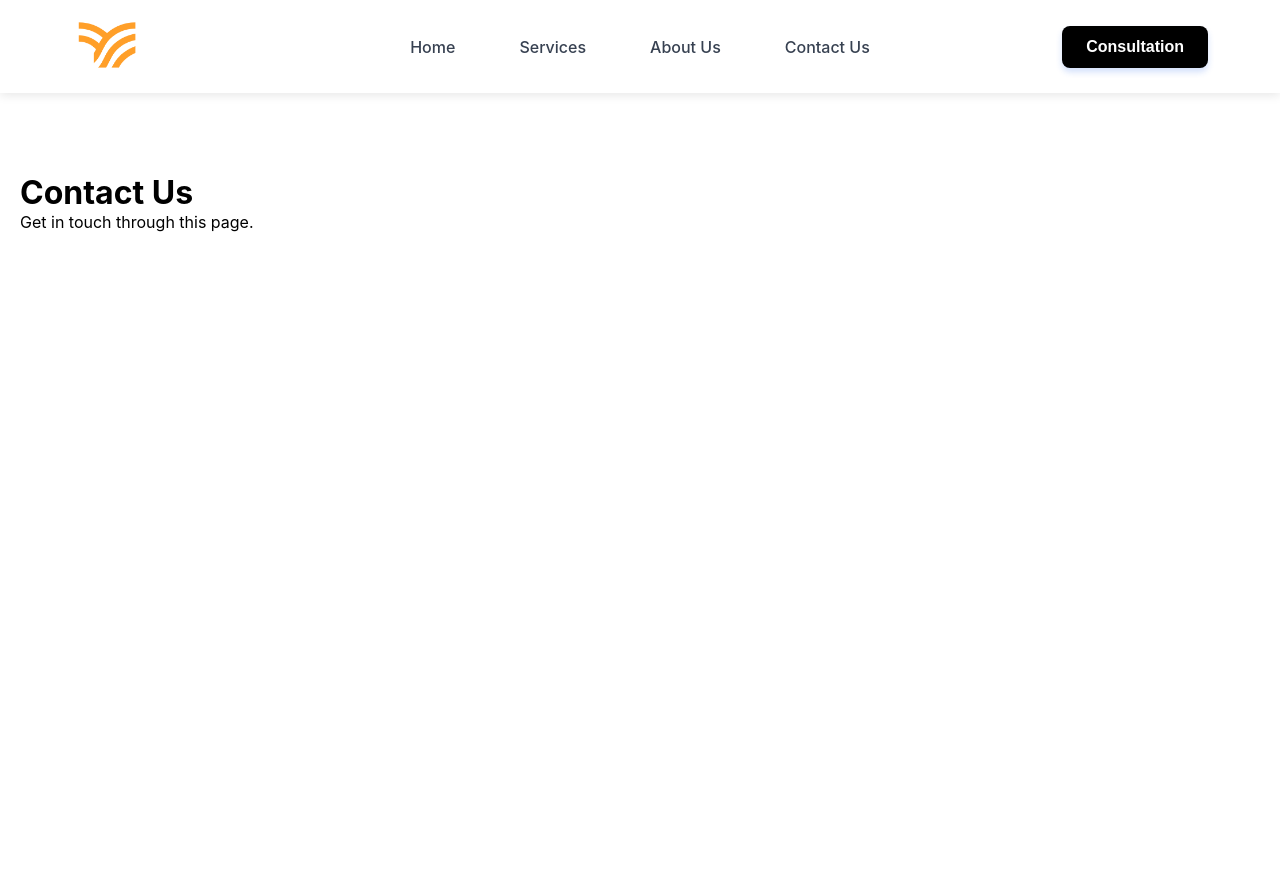
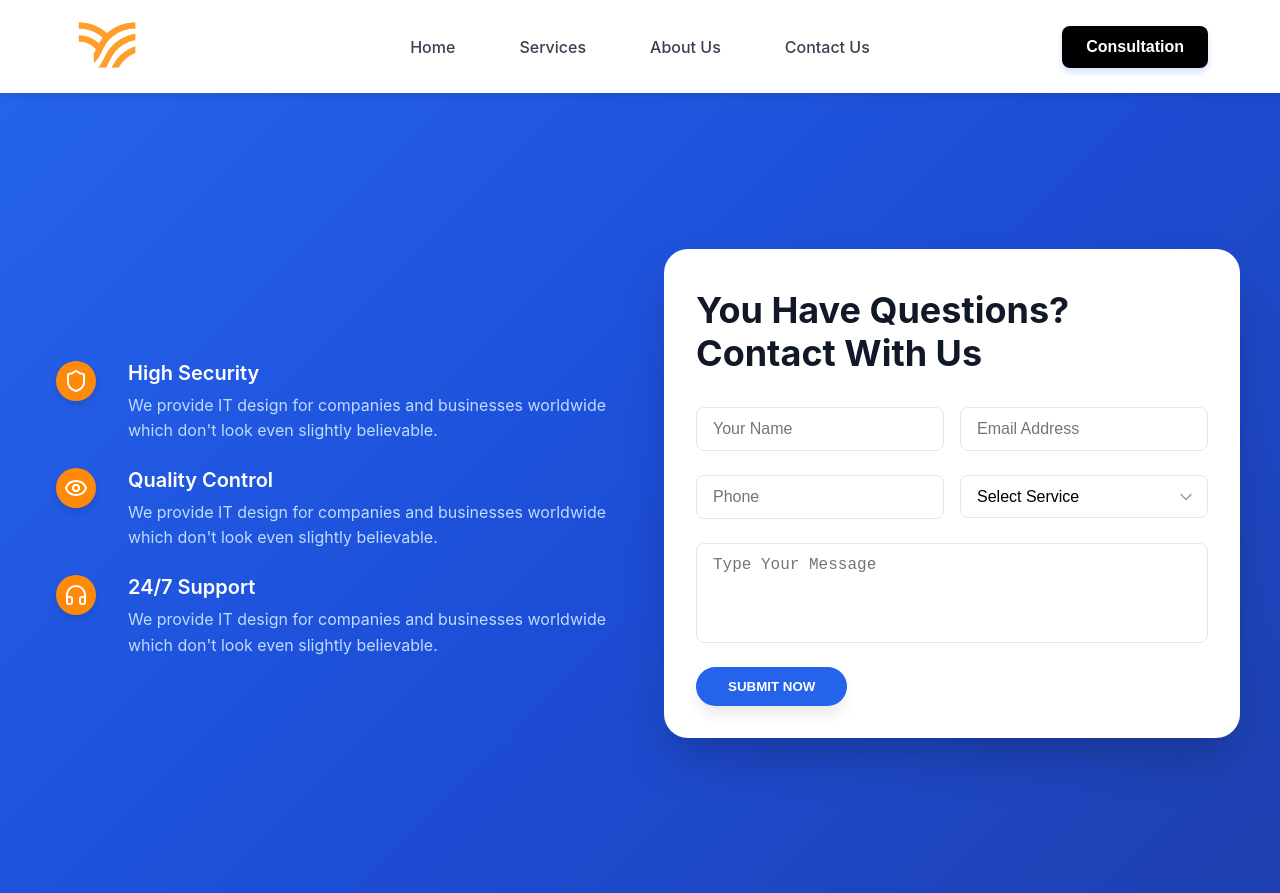
Before and after one commit to Akshat0811hub/yuvocreations, a React (Create React App) app: page /contact in a window 1280 px wide. Before the commit the page ends 800 px from the top, so only its background shows below. Built offline with nearby package versions, Linux system fonts and the light colour scheme.

Commit message:
contact us page done

```diff
--- a/src/pages/Contact.jsx
+++ b/src/pages/Contact.jsx
@@ -1,13 +1,11 @@
 // src/pages/Contact.jsx
 import React from "react";
+import Contact from "../components/Contact";
 
-const Contact = () => {
+const ContactPage = () => {   // renamed page component
   return (
-    <div style={{ padding: "80px 20px" }}>
-      <h1>Contact Us</h1>
-      <p>Get in touch through this page.</p>
-    </div>
+    <Contact />               // keep imported component as is
   );
 };
 
-export default Contact;
+export default ContactPage;   // export the renamed page component
```
